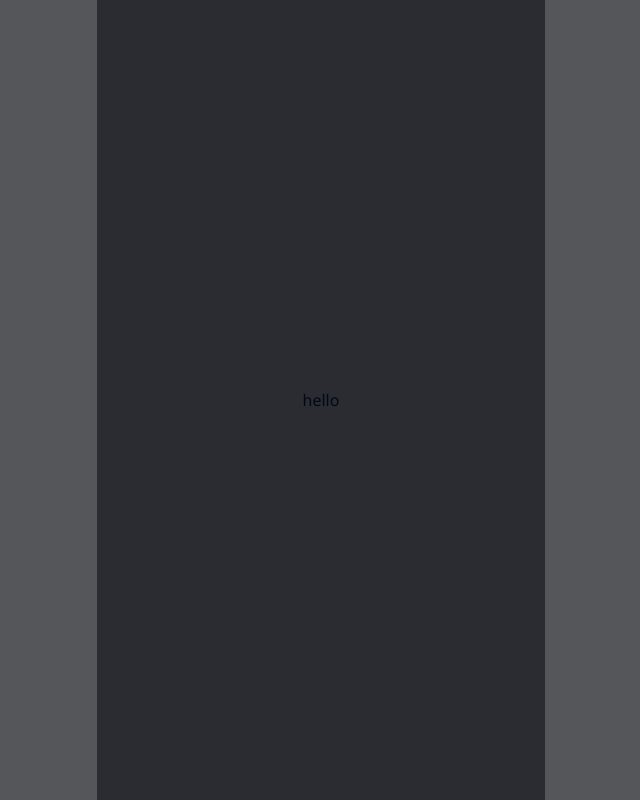
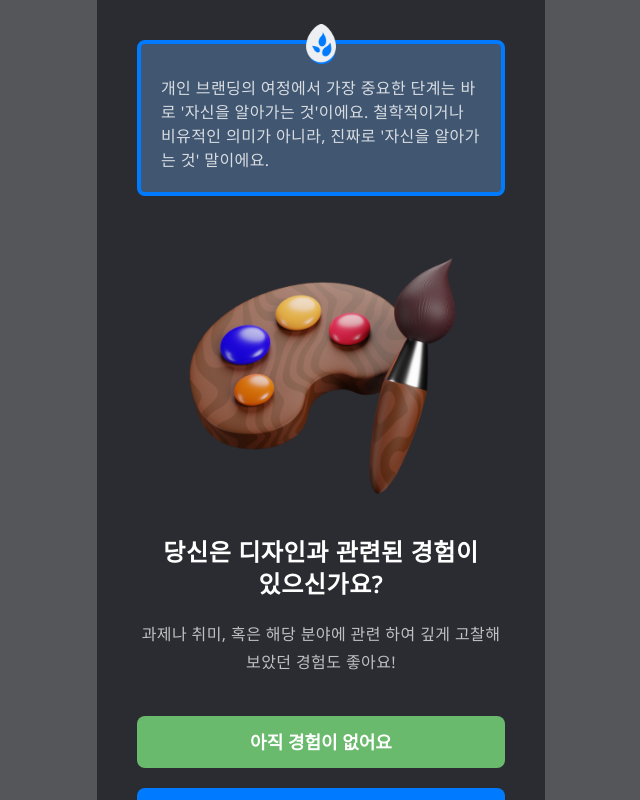
Before and after one commit to Rimi-hackathon/rimi-fe, a Next.js app: page /job/exp in a window 1280 px wide. Shown: the whole page, without its empty margins (319-959 px from the left). Built offline with nearby package versions, Linux system fonts and the light colour scheme.

Commit message:
feat: job exp page

```diff
--- a/app/job/exp/page.tsx
+++ b/app/job/exp/page.tsx
@@ -1,7 +1,35 @@
 import Container from "@/components/Container";
+import Image from "next/image";
+import DesignImg from "@/public/design.png";
+import Title from "@/components/Title";
+import Paragraph from "@/components/Paragraph";
+import Button from "@/components/Button";
+import Logo from "@/public/logo.png";
 
 const Exp = () => {
-  return <Container>hello</Container>;
+  return (
+    <Container>
+      <div className="bg-gray-dark relative rounded-lg border-4 border-primary p-5 pt-8">
+        <div className="absolute -top-5 left-0 right-0 flex justify-center">
+          <Image src={Logo} alt="logo" width={30} />
+        </div>
+        <p className="tracking-wide text-white/80">
+          개인 브랜딩의 여정에서 가장 중요한 단계는 바로 '자신을 알아가는
+          것'이에요. 철학적이거나 비유적인 의미가 아니라, 진짜로 '자신을
+          알아가는 것' 말이에요.
+        </p>
+      </div>
+      <Image src={DesignImg} alt="디자인" width={300} />
+      <Title center>당신은 디자인과 관련된 경험이 있으신가요?</Title>
+      <Paragraph center className="mb-5">
+        과제나 취미, 혹은 해당 분야에 관련 하여 깊게 고찰해 보았던 경험도
+        좋아요!
+      </Paragraph>
+      <Button color="green">아직 경험이 없어요</Button>
+      <Button>경험이 있어요</Button>
+      <Button color="gray">해당 업종에 종사 중이에요</Button>
+    </Container>
+  );
 };
 
 export default Exp;
--- a/app/job/page.tsx
+++ b/app/job/page.tsx
@@ -18,8 +18,8 @@ const Job = () => {
   return (
     <Container center>
       <Image src={Logo} alt="3D Logo" width={50} priority />
-      <Title>훗 날 어떤 일을 하고 싶으신가요?</Title>
-      <Paragraph>
+      <Title center>훗 날 어떤 일을 하고 싶으신가요?</Title>
+      <Paragraph center>
         아직 명확하게 방향을 정하지 않았거나, 경험이 없어도 괜찮아요.
       </Paragraph>
       <div className="my-5 grid aspect-square w-full grid-cols-2 grid-rows-2 gap-5">
@@ -36,7 +36,9 @@ const Job = () => {
           <Image src={NoneImg} alt="목록에 없어요" width={110} priority />
         </Card>
       </div>
-      <Paragraph className="underline">아직 방향을 정하지 못했어요</Paragraph>
+      <Paragraph className="underline" center>
+        아직 방향을 정하지 못했어요
+      </Paragraph>
       <Button
         primary
         onClick={() => {
--- a/components/Button.tsx
+++ b/components/Button.tsx
@@ -3,16 +3,26 @@ import { cn } from "@/lib/utils";
 interface ButtonProps {
   children: React.ReactNode;
   primary?: boolean;
+  color?: "green" | "gray";
   className?: string;
   onClick?: () => void;
 }
 
-const Button = ({ children, primary, className, ...props }: ButtonProps) => {
+const Button = ({
+  children,
+  primary,
+  className,
+  color,
+  ...props
+}: ButtonProps) => {
   return (
     <button
       className={cn(
-        "w-full rounded-lg bg-primary px-5 py-3 text-xl font-bold text-white",
+        "w-full rounded-lg bg-primary px-5 py-3 text-lg font-semibold text-white",
         className,
+        primary && "bg-primary",
+        color === "green" && "bg-green",
+        color === "gray" && "bg-gray",
       )}
       {...props}
     >
--- a/components/Container.tsx
+++ b/components/Container.tsx
@@ -3,9 +3,10 @@ import { cn } from "@/lib/utils";
 interface ContainerProps {
   children: React.ReactNode;
   center?: boolean;
+  lg?: boolean;
 }
 
-const Container = ({ children, center }: ContainerProps) => {
+const Container = ({ children, center, lg }: ContainerProps) => {
   return (
     <main
       className={cn(
--- a/components/Paragraph.tsx
+++ b/components/Paragraph.tsx
@@ -3,12 +3,17 @@ import { cn } from "@/lib/utils";
 interface ParagraphProps {
   children: React.ReactNode;
   className?: string;
+  center?: boolean;
 }
 
-const Paragraph = ({ children, className }: ParagraphProps) => {
+const Paragraph = ({ children, className, center }: ParagraphProps) => {
   return (
     <p
-      className={cn("text-sm leading-7 tracking-wide text-white/70", className)}
+      className={cn(
+        "break-keep leading-7 tracking-wide text-white/70 ",
+        className,
+        center && "text-center",
+      )}
     >
       {children}
     </p>
--- a/components/Title.tsx
+++ b/components/Title.tsx
@@ -1,10 +1,18 @@
+import { cn } from "@/lib/utils";
+
 interface TitleProps {
   children: React.ReactNode;
+  center?: boolean;
 }
 
-const Title = ({ children }: TitleProps) => {
+const Title = ({ children, center }: TitleProps) => {
   return (
-    <h2 className="text-2xl font-semibold tracking-wide text-white">
+    <h2
+      className={cn(
+        center && "text-center",
+        "break-keep text-2xl font-semibold tracking-wide text-white",
+      )}
+    >
       {children}
     </h2>
   );
--- a/tailwind.config.js
+++ b/tailwind.config.js
@@ -18,6 +18,8 @@ module.exports = {
     extend: {
       colors: {
         bg: "#2B2C31",
+        green: "#69BA6D",
+        gray: { DEFAULT: "#5E81AC", dark: "#405671" },
         border: "hsl(var(--border))",
         input: "hsl(var(--input))",
         ring: "hsl(var(--ring))",
```
